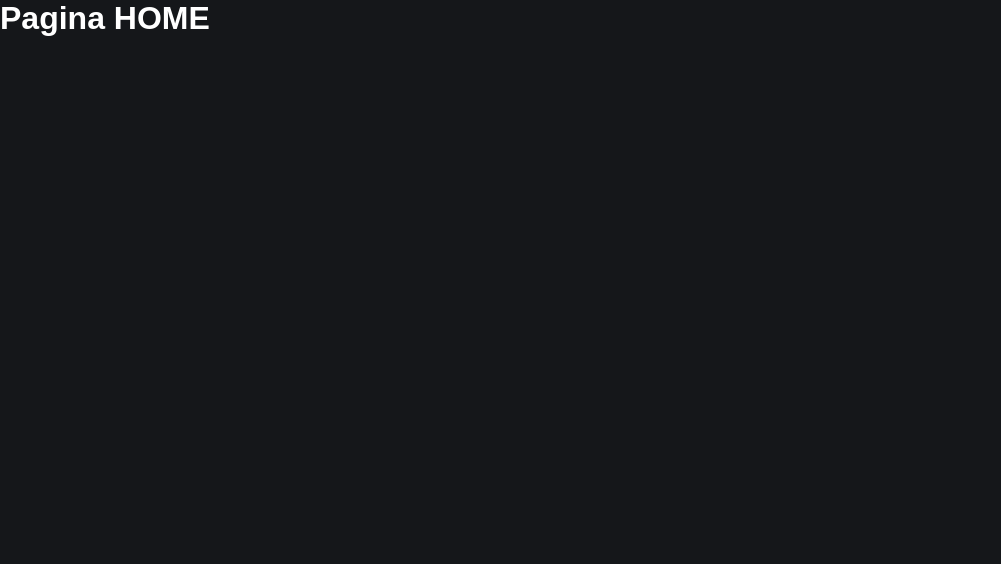
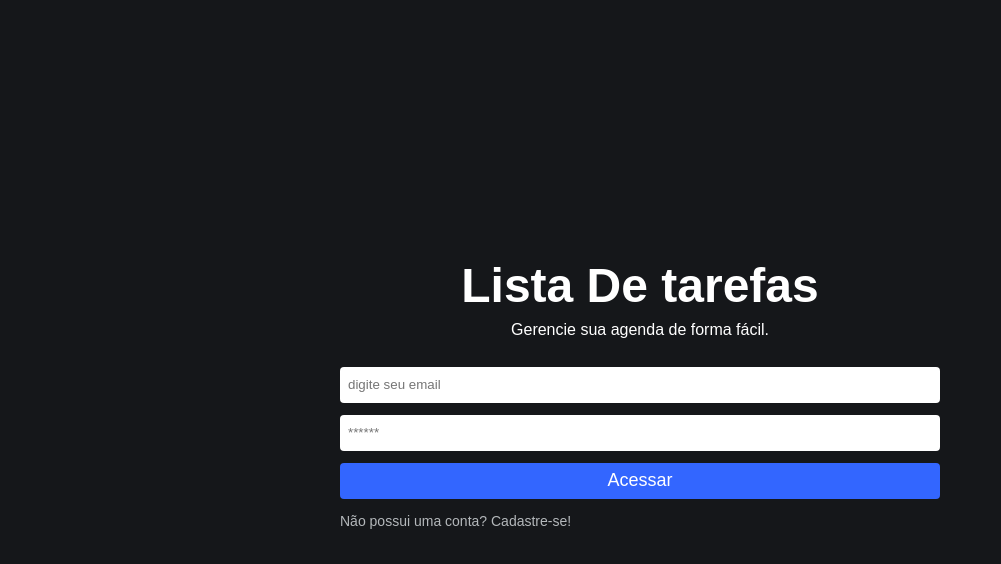
Before and after one commit to marck0101/my-portfolio, a React (Create React App) app: page / in a window 1280 px wide. Shown: the top 564 px of the page, without its empty margins (0-1001 px from the left). Built offline with nearby package versions, Linux system fonts and the light colour scheme.

Commit message:
criando usuário e fazendo login

```diff
--- /dev/null
+++ b/src/pages/Admin/index.js
@@ -0,0 +1,11 @@
+import './admin.css'
+
+export default function Admin(){
+  return(
+    <>
+    <div>
+      <h1>aaadmin</h1>
+    </div>
+    </>
+  );
+}
--- a/src/pages/Home/home.css
+++ b/src/pages/Home/home.css
@@ -0,0 +1,58 @@
+.home-container {
+  display: flex;
+  flex-direction: column;
+  align-items: center;
+  justify-content: center;
+  height: 100vh;
+  width: 100%;
+}
+
+.home-container h1 {
+  font-size: 48px;
+  margin-bottom: 8px;
+}
+
+.home-container span {
+  margin-bottom: 28px;
+}
+
+.form {
+  display: flex;
+  flex-direction: column;
+  width: 90%;
+  max-width: 600px;
+}
+
+.form input {
+  border: 0;
+  margin-bottom: 12px;
+  height: 36px;
+  border-radius: 4px;
+  padding: 0 8px;
+}
+
+.form button {
+  height: 36px;
+  border: 0;
+  border-radius: 4px;
+  background-color: #3366ff;
+  color: #fff;
+  font-size: 18px;
+}
+
+.form textarea {
+  margin-bottom: 12px;
+  border: 0;
+  height: 90px;
+  resize: none;
+  border-radius: 4px;
+}
+
+.button-link {
+  color: #b4b8bb;
+  text-decoration: none;
+  /*Tira o Sublinado*/
+  margin: 14px 0;
+  font-size: 14px;
+
+}
--- a/src/pages/Home/index.js
+++ b/src/pages/Home/index.js
@@ -1,8 +1,56 @@
+import react from "react";
+import { useState } from "react";
+import { Link, useNavigate } from "react-router-dom";
+import { auth } from "../../firebaseConnection"; // pra conectar com o firebase
+import { signInWithEmailAndPassword } from "firebase/auth";
+import "./home.css";
 
-export default function Home(){
-  return(
-    <div>
-      <h1>Pagina HOME</h1>
+export default function Home() {
+  const [email, setEmail] = useState("");
+  const [password, setPassword] = useState("");
+  const navigate = useNavigate();
+  async function headleLogin(e) {
+    // como estamos tratando de uma submit, precisa passar um event
+    e.preventDefault(); // para não recarregaar a pagina
+    if (email !== "" && password !== "") {
+      await signInWithEmailAndPassword(auth, email, password) // auth para conectar, email e senha para registrar
+        .then(() => {
+          // navegar para / admin
+          alert("sucesso ao Acessar");
+          navigate("/admin", { replace: true }); // aqui vai dar replace no histórico de navegação
+        })
+        .cach(() => {
+          alert("Erro ao acessar");
+        });
+    } else {
+      alert("algum campo vazio");
+    }
+  }
+
+  return (
+    <div className="home-container">
+      <h1>Lista De tarefas</h1>
+      <span>Gerencie sua agenda de forma fácil.</span>
+
+      <form className="form" onSubmit={headleLogin}>
+        <input
+          type="text"
+          placeholder="digite seu email"
+          value={email}
+          onChange={(e) => setEmail(e.target.value)}
+        />
+        <input
+          // autoComplete={false}
+          type="password"
+          placeholder="******"
+          value={password}
+          onChange={(e) => setPassword(e.target.value)}
+        />
+        <button type="submit">Acessar</button>
+        <Link className="button-link" to="/register">
+          Não possui uma conta? Cadastre-se!
+        </Link>
+      </form>
     </div>
-  )
+  );
 }
--- a/src/pages/Register/index.js
+++ b/src/pages/Register/index.js
@@ -1,8 +1,55 @@
+import react from "react";
+import { useState } from "react";
+import { Link, useNavigate } from "react-router-dom";
+import { auth } from "../../firebaseConnection"; // pra conectar com o firebase
+import { createUserWithEmailAndPassword } from "firebase/auth";
 
-export default function Register(){
-  return(
-    <div>
-      <h1>Pagina Register</h1>
+export default function Register() {
+  const [email, setEmail] = useState("");
+  const [password, setPassword] = useState("");
+  const navigate = useNavigate();
+  async function headleRegister(e) {
+    // como estamos tratando de uma submit, precisa passar um event
+    e.preventDefault(); // para não recarregaar a pagina
+    if (email !== "" && password !== "") {
+      await createUserWithEmailAndPassword(auth, email, password)
+        .then(() => {
+          alert("sucesso ao Registrar");
+
+          navigate("/admin", { replace: true });
+        })
+        .cach(() => {
+          alert("erro ao fazer cadastro");
+        });
+    } else {
+      alert("algum campo vazio");
+    }
+  }
+
+  return (
+    <div className="home-container">
+      <h1>cadastre-se</h1>
+      <span>Vamos criar sua conta.</span>
+
+      <form className="form" onSubmit={headleRegister}>
+        <input
+          type="text"
+          placeholder="digite seu email"
+          value={email}
+          onChange={(e) => setEmail(e.target.value)}
+        />
+        <input
+          // autoComplete={false}
+          type="password"
+          placeholder="******"
+          value={password}
+          onChange={(e) => setPassword(e.target.value)}
+        />
+        <button type="submit">Cadastrar</button>
+        <Link className="button-link" to="/">
+          Já possui uma conta? Faça login!
+        </Link>
+      </form>
     </div>
-  )
+  );
 }
--- a/src/routes/index.js
+++ b/src/routes/index.js
@@ -1,15 +1,17 @@
-import { Routes, Route} from 'react-router-dom'
+import { Routes, Route } from "react-router-dom";
+import Admin from "../pages/Admin";
 
-import Home from '../pages/Home';
-import Register from '../pages/Register';
+import Home from "../pages/Home";
+import Register from "../pages/Register";
 
-function RoutesApp(){
-  return(
+function RoutesApp() {
+  return (
     <Routes>
-      <Route path='/' element={ <Home/> } />
-      <Route path='/register' element={ <Register/> } />
+      <Route path="/" element={<Home />} />
+      <Route path="/register" element={<Register />} />
+      <Route path="/admin" element={<Admin />} />
     </Routes>
-  )
+  );
 }
 
 export default RoutesApp;
```
Also changed, not shown: src/pages/Admin/admin.css (added).
